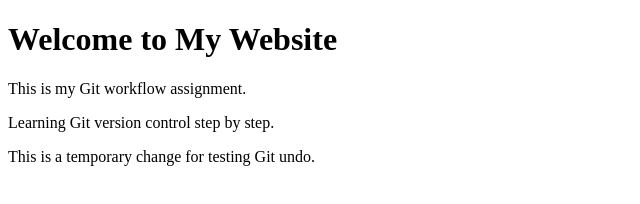
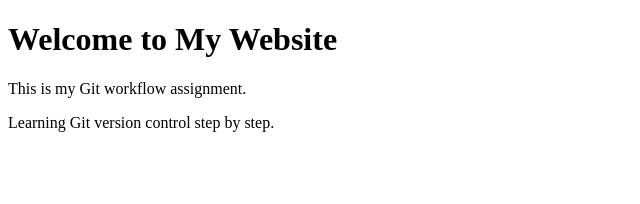
Before and after one commit to dhanwadasrija-hash/git-workflow-assignment, a plain HTML site: page index.html in a window 1280 px wide. Shown: the whole page, without its empty margins (0-640 px from the left). Drawn offline with Linux system fonts and the light colour scheme.

Commit message:
Revert "Add temporary content for undo demonstration"
This reverts commit 38f44889e459b6bf61ed41a704c40a3d3cc5938c.

```diff
--- a/index.html
+++ b/index.html
@@ -7,6 +7,5 @@
     <h1>Welcome to My Website</h1>
     <p>This is my Git workflow assignment.</p>
     <p>Learning Git version control step by step.</p>
-    <p>This is a temporary change for testing Git undo.</p>
   </body>
 </html>
```
